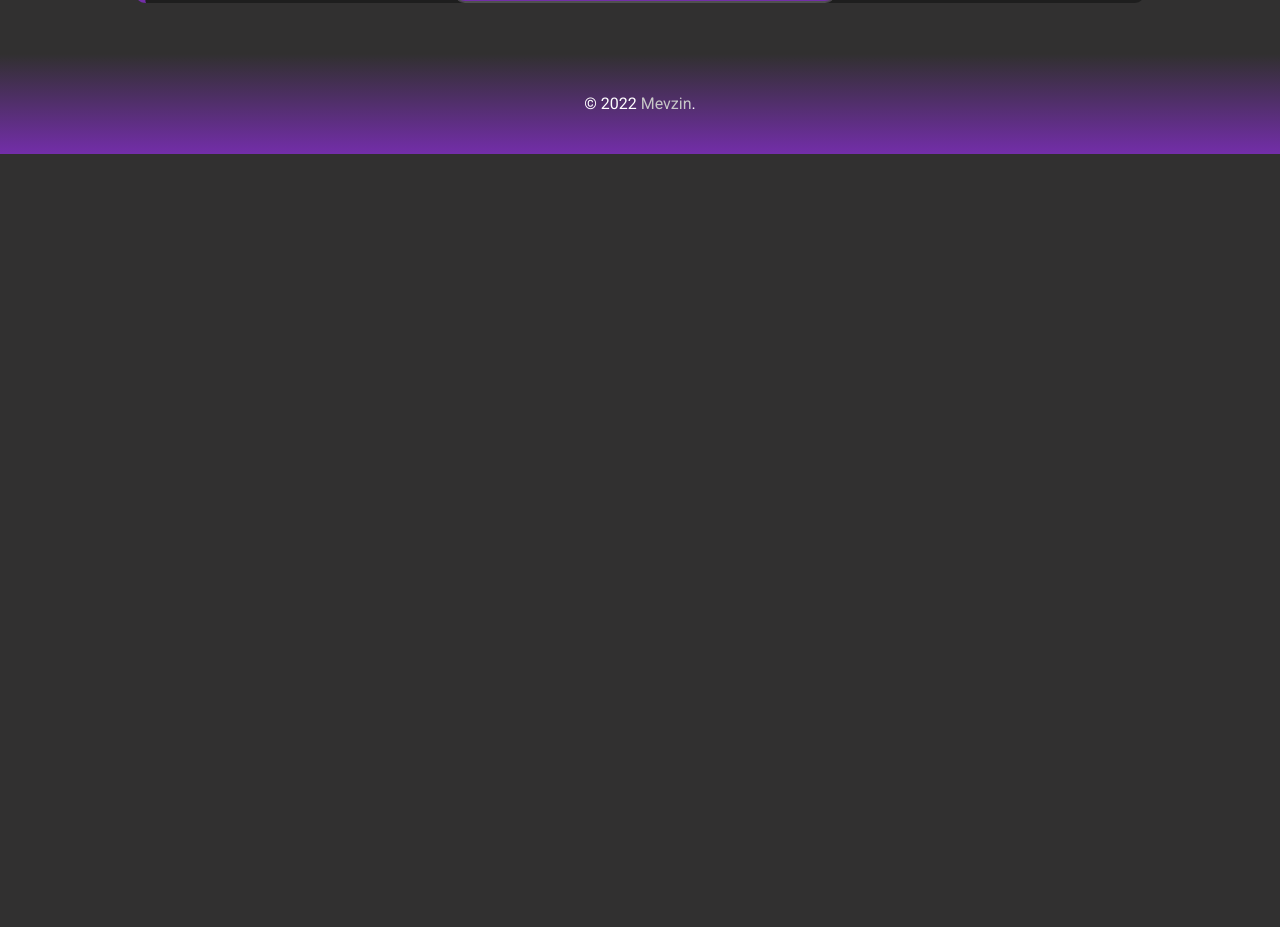
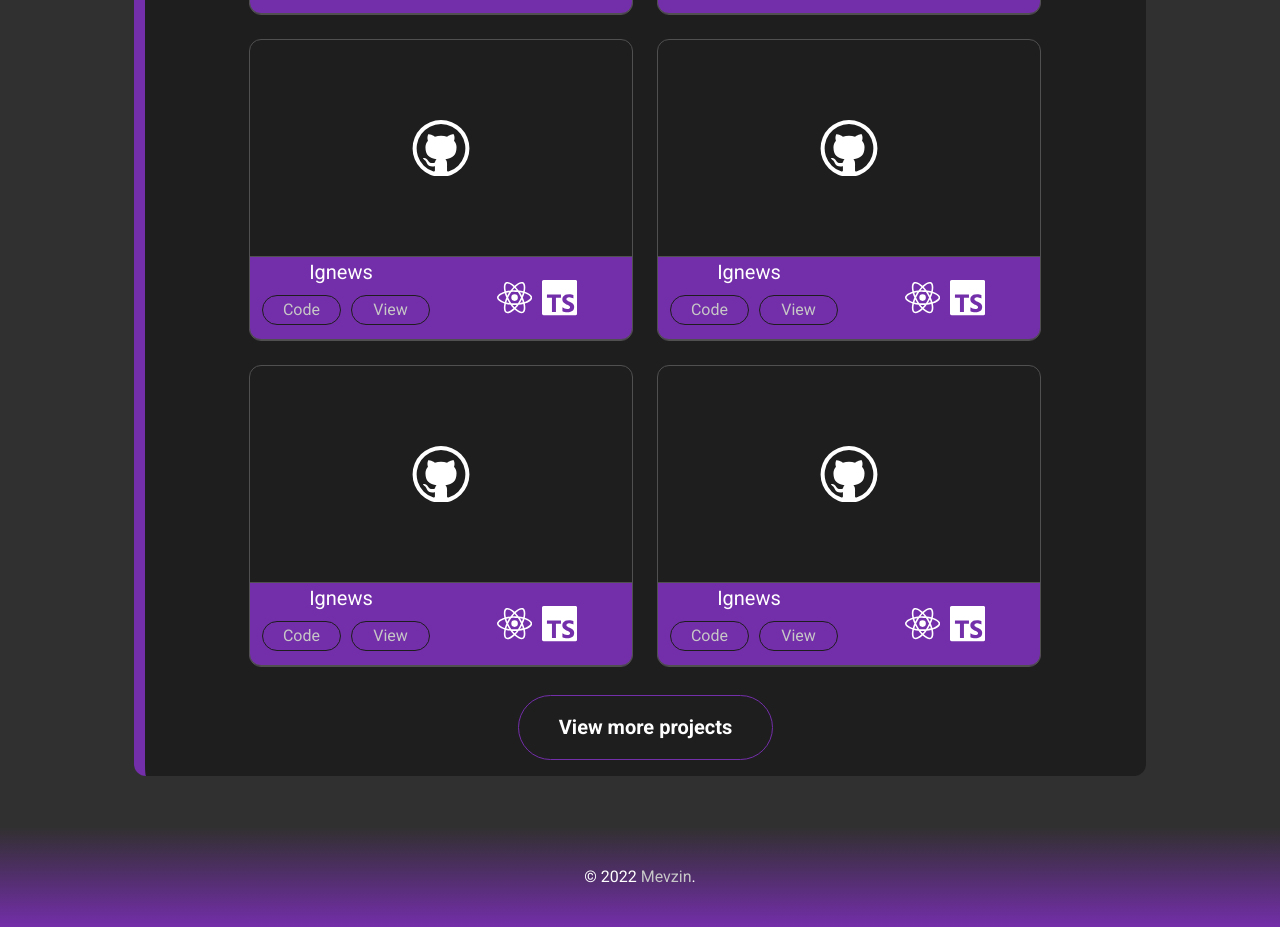
Before and after one commit to Mevzin/portfolio, a Next.js app: page / in a window 1280 px wide. Shown: the part 1840-2767 px from the top of the page. Before the commit the page ends 1994 px from the top, so only its background shows below. Built offline with nearby package versions, Linux system fonts and the light colour scheme.

Commit message:
Finished Projects section

```diff
--- a/components/CardProject/styles.module.scss
+++ b/components/CardProject/styles.module.scss
@@ -7,6 +7,7 @@
   background: var(--gray-900);
   border-radius: 12px;
   border: 1px solid #505050;
+  margin: 12px;
   transition: 0.4s;
 
   &:hover {
--- a/components/CardProjects/index.tsx
+++ b/components/CardProjects/index.tsx
@@ -1,8 +1,7 @@
-import CardProject from '../CardProject';
-import styles from './styles.module.scss'
+import CardProject from "../CardProject";
+import styles from "./styles.module.scss";
 
 export default function CardProjects() {
-
   return (
     <div className={styles.containerCard}>
       <h1>Projects</h1>
@@ -10,10 +9,41 @@ export default function CardProjects() {
         <CardProject
           title="Ignews"
           codeUrl="https://github.com/Mevzin/ignews"
-          languages={['react', 'typescript',]}
+          languages={["react", "typescript"]}
+          viewUrl="aa"
+        />
+        <CardProject
+          title="Ignews"
+          codeUrl="https://github.com/Mevzin/ignews"
+          languages={["react", "typescript"]}
+          viewUrl="aa"
+        />
+        <CardProject
+          title="Ignews"
+          codeUrl="https://github.com/Mevzin/ignews"
+          languages={["react", "typescript"]}
+          viewUrl="aa"
+        />
+        <CardProject
+          title="Ignews"
+          codeUrl="https://github.com/Mevzin/ignews"
+          languages={["react", "typescript"]}
+          viewUrl="aa"
+        />
+        <CardProject
+          title="Ignews"
+          codeUrl="https://github.com/Mevzin/ignews"
+          languages={["react", "typescript"]}
+          viewUrl="aa"
+        />
+        <CardProject
+          title="Ignews"
+          codeUrl="https://github.com/Mevzin/ignews"
+          languages={["react", "typescript"]}
           viewUrl="aa"
         />
       </div>
+      <a href="https://github.com/mevzin" target="blank">View more projects</a>
     </div>
   );
 }
--- a/components/CardProjects/styles.module.scss
+++ b/components/CardProjects/styles.module.scss
@@ -15,4 +15,30 @@
     margin-bottom: 1rem;
     padding: 29px 0;
   }
+
+  > a {
+    display: flex;
+    align-items: center;
+    justify-content: center;
+    width: 253px;
+    height: 63px;
+    text-decoration: none;
+    color: var(--white);
+    font-size: 1.25rem;
+    font-weight: bold;
+    border-radius: 100px;
+    border: 1px solid var(--purple-900);
+    text-align: center;
+    margin: 1rem 0;
+    background: var(--gray-900);
+    &:hover {
+      background: var(--purple-900);
+      color: var(--gray-900);
+    }
+  }
 }
+
+.contentCard {
+  display: grid;
+  grid-template-columns: 1fr 1fr;
+}
```
Also changed, not shown: pages/index.tsx (+3 -7 lines).
